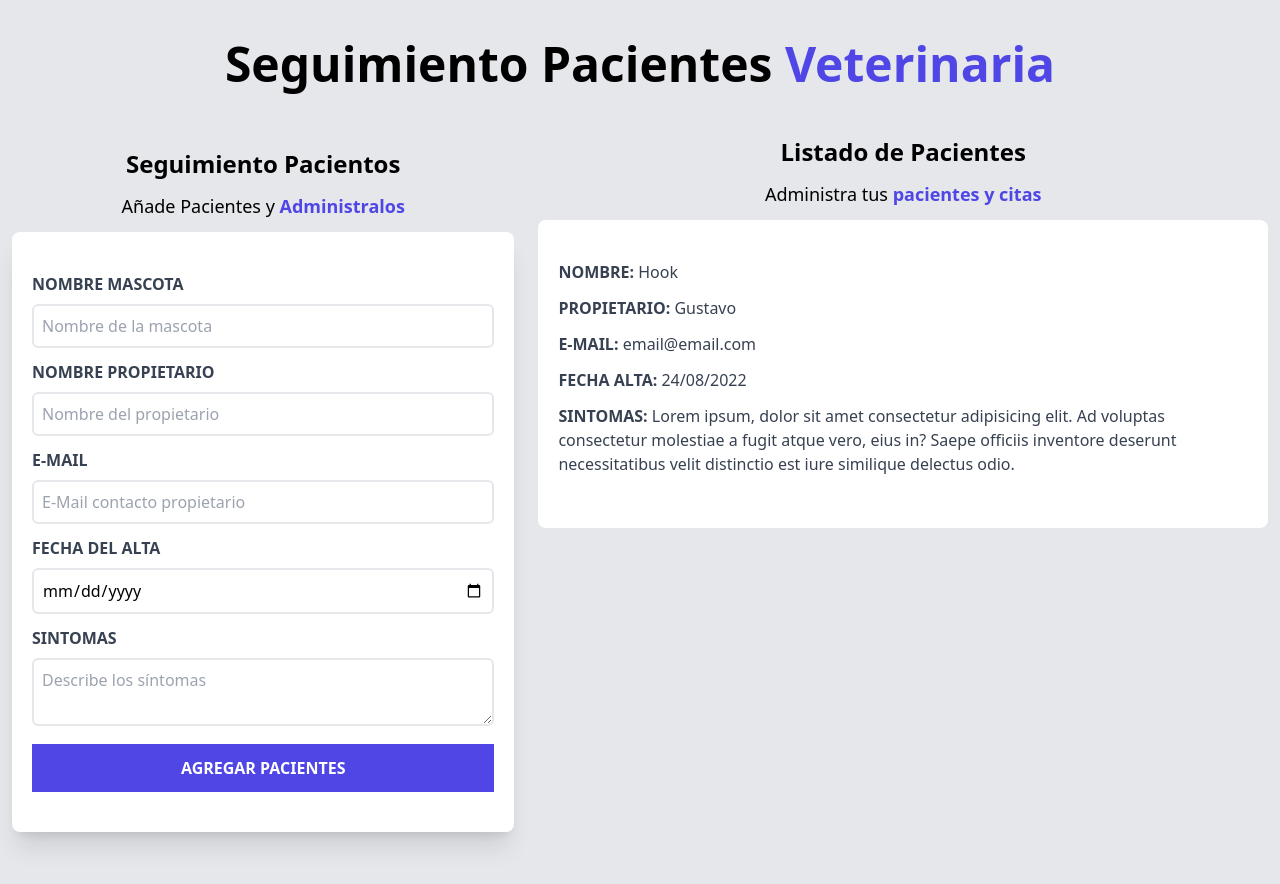
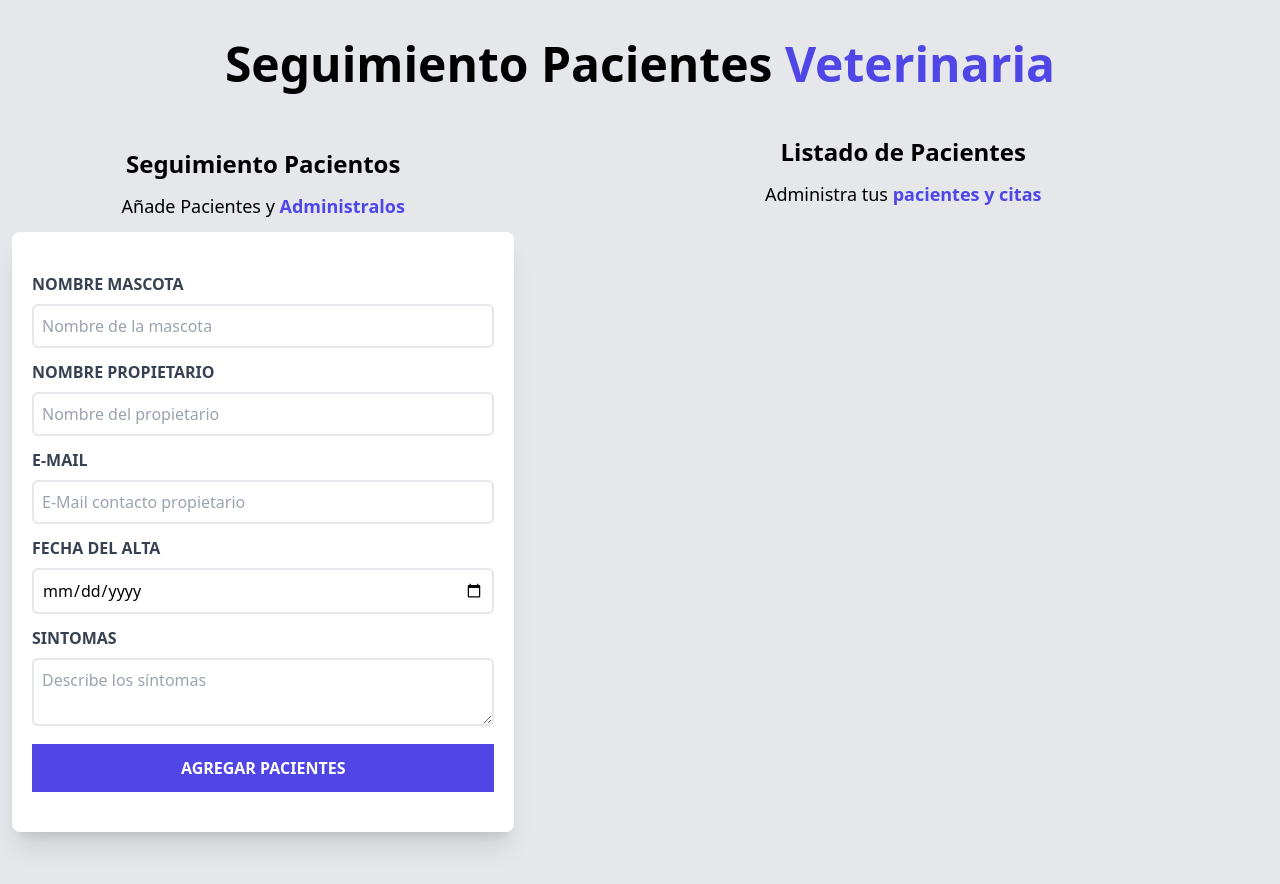
Before and after one commit to komargustavo/citas-react, a React (Vite) app: page / in a window 1280 px wide. Shown: the top 884 px of the page. Built offline with nearby package versions, Linux system fonts and the light colour scheme.

Commit message:
props paciente

```diff
--- a/src/App.jsx
+++ b/src/App.jsx
@@ -11,7 +11,7 @@ function App() {
       <Header />
       <div className=" mt-12 md:flex">
         <Formulario pacientes={pacientes} setPacientes={setPacientes} />
-        <ListadoPacientes />
+        <ListadoPacientes pacientes={pacientes} />
       </div>
     </div>
   );
--- /dev/null
+++ b/src/components/Error.jsx
@@ -0,0 +1,9 @@
+const Error = ({mensaje}) => {
+  return (
+    <div className=" block rounded-xl bg-red-700 uppercase text-white text-center p-3 mb-2">
+      <p>{mensaje}</p>
+    </div>
+  );
+};
+
+export default Error;
--- a/src/components/Formulario.jsx
+++ b/src/components/Formulario.jsx
@@ -1,4 +1,6 @@
+import NoWorkResult from "postcss/lib/no-work-result";
 import { useState } from "react";
+import Error from "./Error";
 
 const Formulario = ({ pacientes, setPacientes }) => {
   const [nombre, setNombre] = useState("");
@@ -7,6 +9,12 @@ const Formulario = ({ pacientes, setPacientes }) => {
   const [fecha, setFecha] = useState("");
   const [sintomas, setSintomas] = useState("");
   const [error, setError] = useState(false);
+
+  const generarId = () => {
+    const random = Math.random().toString(36).substr(2);
+    const fecha = Date.now().toString(36);
+    return random + fecha;
+  };
 
   const handleSubmit = (e) => {
     e.preventDefault();
@@ -24,15 +32,16 @@ const Formulario = ({ pacientes, setPacientes }) => {
       email: email,
       fecha: fecha,
       sintomas: sintomas,
+      id: generarId(),
     };
     // Uso el Spread Operator para agregar al arreglo de pacientes un paciente nuevo
     setPacientes([...pacientes, objetoPaciente]);
     //Reiniciar Formulario
-    setNombre = ("");
-    setPropietario = ("");
-    setEmail = ("");
-    setFecha = ("");
-    setSintomas = ("");
+    setNombre("");
+    setPropietario("");
+    setEmail("");
+    setFecha("");
+    setSintomas("");
   };
 
   return (
@@ -49,11 +58,7 @@ const Formulario = ({ pacientes, setPacientes }) => {
         className=" bg-white rounded-lg shadow-xl py-10 px-5 mb-10"
         onSubmit={handleSubmit}
       >
-        {error && (
-          <div className=" block rounded-xl bg-red-700 font-bold uppercase text-white text-center p-3 mb-2">
-            <p>Todos los campos son obligatorios</p>
-          </div>
-        )}
+        {error && <Error mensaje="Todos los campos son obligatorios" />}
         <div className="mb-3">
           <label
             htmlFor="mascota"
--- a/src/components/ListadoPacientes.jsx
+++ b/src/components/ListadoPacientes.jsx
@@ -1,6 +1,6 @@
 import Paciente from "./Paciente";
 
-const ListadoPacientes = () => {
+const ListadoPacientes = ({ pacientes }) => {
   return (
     <div className="md:w-1/2 lg:w-3/5 md:h-screen md:overflow-y-scroll">
       <h2 className="text-center font-black text-2xl">Listado de Pacientes</h2>
@@ -8,7 +8,9 @@ const ListadoPacientes = () => {
         Administra tus {""}
         <span className="font-bold text-indigo-600">pacientes y citas</span>
       </p>
-      <Paciente/>
+      {pacientes.map((paciente) => (
+        <Paciente key={paciente.id} paciente={paciente} />
+      ))}
     </div>
   );
 };
--- a/src/components/Paciente.jsx
+++ b/src/components/Paciente.jsx
@@ -1,30 +1,25 @@
-const Paciente = ()=>{
-
-    return(
+const Paciente = ({ paciente, key }) => {
+  const { nombre, propietario, email, fecha, sintomas } = paciente;
+  return (
     <div className=" shadow-white m-3 bg-white rounded-lg px-5 py-10 ">
       <p className="mb-3 font-bold text-gray-700 uppercase">
-          Nombre:{' '}
-          <span className=" font-normal normal-case">Hook</span>
+        Nombre: <span className=" font-normal normal-case">{nombre}</span>
       </p>
       <p className="mb-3 font-bold text-gray-700 uppercase">
-          Propietario:{' '}
-          <span className=" font-normal normal-case">Gustavo</span>
+        Propietario:{" "}
+        <span className=" font-normal normal-case">{propietario}</span>
       </p>
       <p className="mb-3 font-bold text-gray-700 uppercase">
-          E-Mail:{' '}
-          <span className=" font-normal normal-case">email@email.com</span>
+        E-Mail: <span className=" font-normal normal-case">{email}</span>
       </p>
       <p className="mb-3 font-bold text-gray-700 uppercase">
-          Fecha Alta:{' '}
-          <span className=" font-normal normal-case">24/08/2022</span>
+        Fecha Alta: <span className=" font-normal normal-case">{fecha}</span>
       </p>
       <p className="mb-3 font-bold text-gray-700 uppercase">
-          Sintomas:{' '}
-          <span className=" font-normal normal-case">Lorem ipsum, dolor sit amet consectetur adipisicing elit. Ad voluptas consectetur molestiae a fugit atque vero, eius in? Saepe officiis inventore deserunt necessitatibus velit distinctio est iure similique delectus odio.</span>
+        Sintomas: <span className=" font-normal normal-case">{sintomas}</span>
       </p>
     </div>
+  );
+};
 
-    )
-}
-
-export default Paciente
+export default Paciente;
```
Lines whose indentation alone changed are shown as unchanged.
